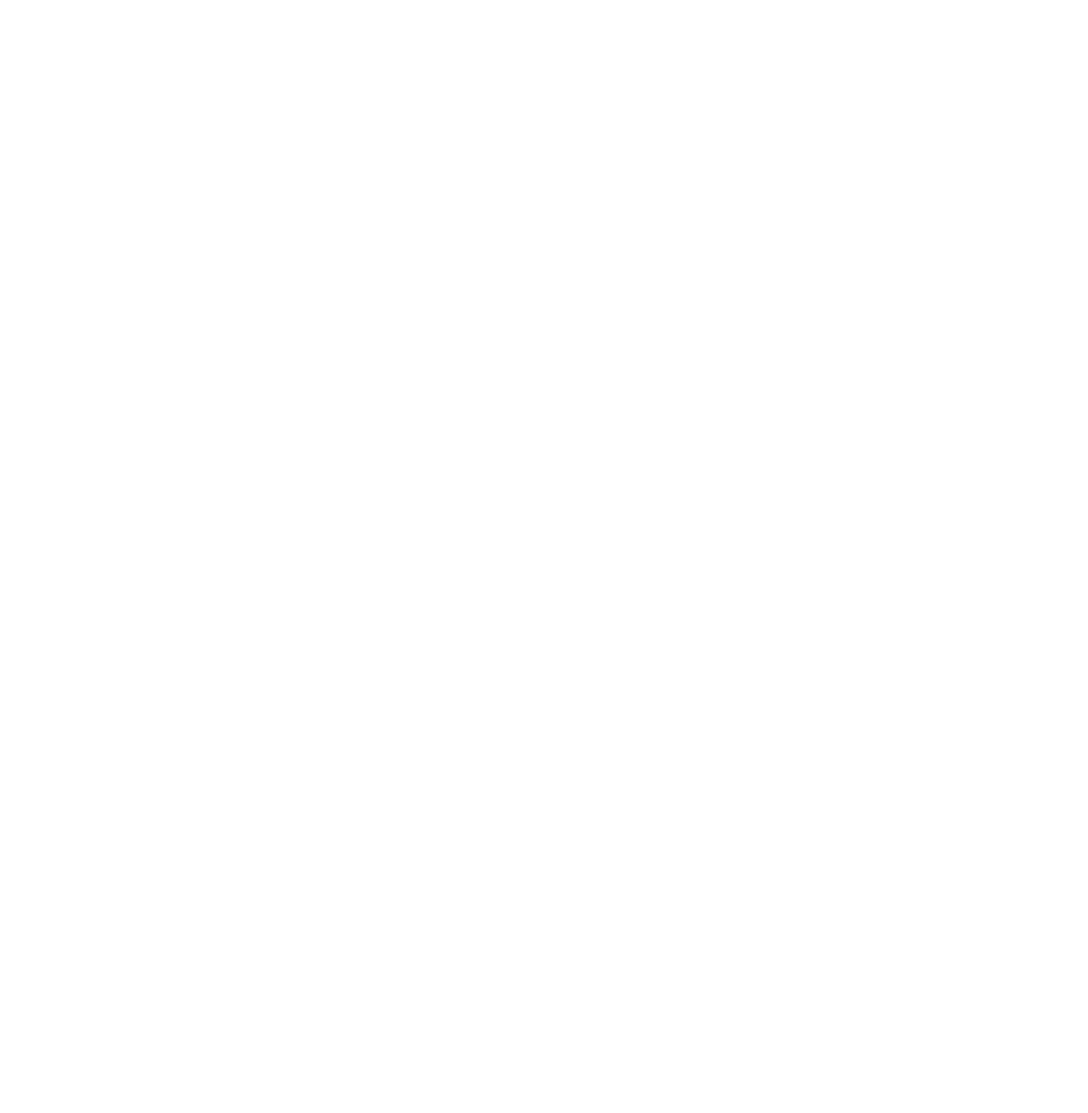
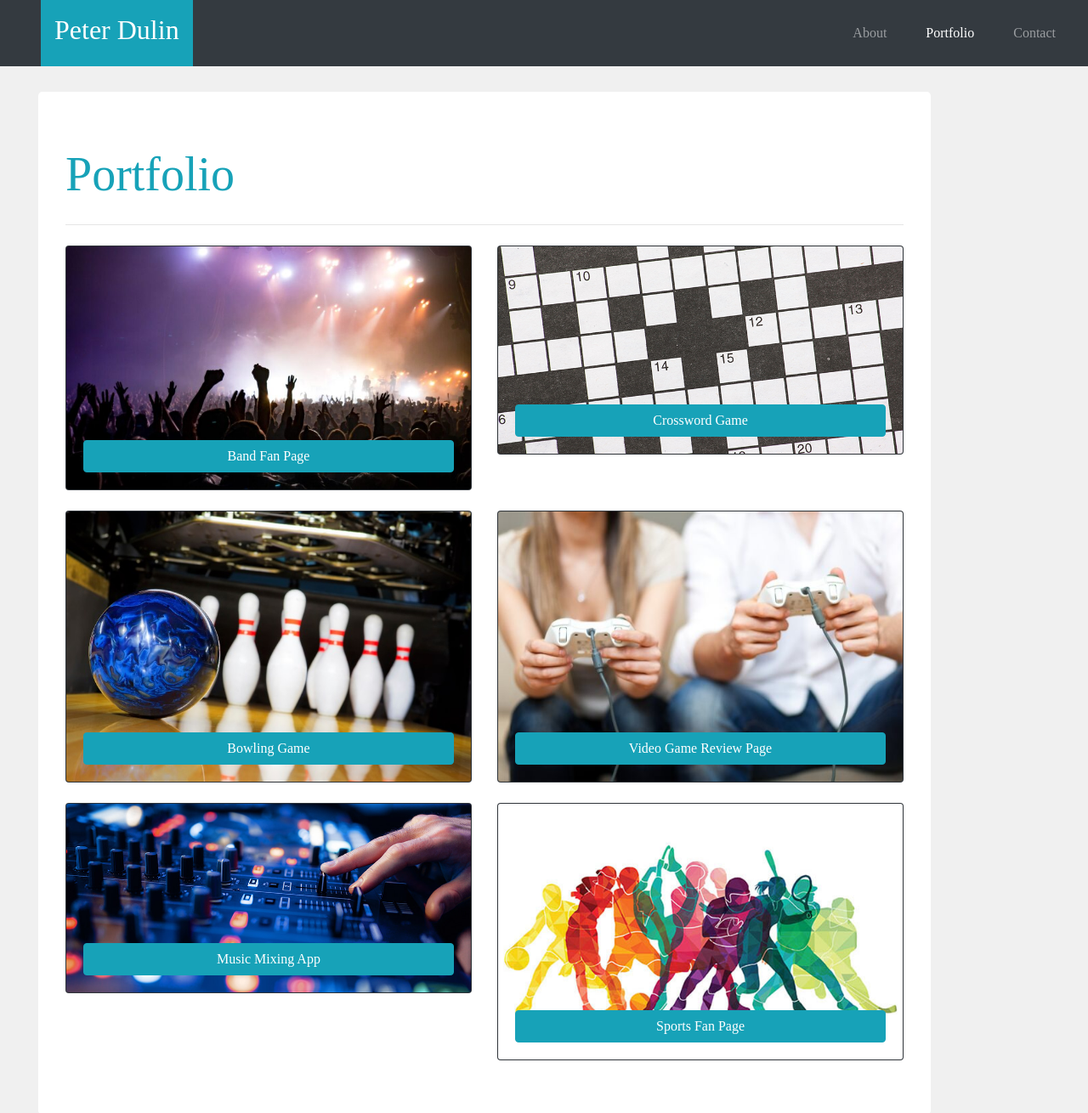
Before and after one commit to Dulinp/Homework2, a plain HTML site: page portfolio.html in a window 1280 px wide. Shown: the top 1310 px of the page at 85% size. Before the commit the page ends 800 px from the top, so only its background shows below. Drawn offline with nearby package versions, Linux system fonts and the light colour scheme; a web font is replaced by a local one.

Commit message:
ongoing edits

```diff
--- /dev/null
+++ b/assets/css/style.css
@@ -0,0 +1,23 @@
+body {
+    padding: 0;
+    margin: 0;
+    background-color:rgb(240, 240, 240);
+}
+
+.navbar a {
+    font-family: 'Trocchi', serif;
+}
+
+.nav-link {
+    margin-right: 30px;
+}
+
+.container {
+    float: left;
+}
+
+.jumbotron {
+    background-color: white;
+    margin: 30px;
+    font-family: 'Trocchi', serif;
+}
--- a/index.html
+++ b/index.html
@@ -7,25 +7,25 @@
     <link rel="stylesheet" href="https://maxcdn.bootstrapcdn.com/bootstrap/4.0.0/css/bootstrap.min.css" integrity="sha384-Gn5384xqQ1aoWXA+058RXPxPg6fy4IWvTNh0E263XmFcJlSAwiGgFAW/dAiS6JXm" crossorigin="anonymous">
     <link rel="preconnect" href="https://fonts.gstatic.com">
     <link href="https://fonts.googleapis.com/css2?family=Trocchi&display=swap" rel="stylesheet">
-    <link rel="stylesheet" type="text/css" href="style.css">
+    <link rel="stylesheet" type="text/css" href="./assets/css/style.css">
 </head>
 
 <body>
   <nav class="navbar p-0 navbar-expand-md navbar-dark bg-dark">
-    <a class="navbar-brand p-3 ml-5 bg-info" href="#"><h2>Peter Dulin</h2></a>
+    <a class="navbar-brand p-3 ml-5 bg-info" href="./index.html"><h2>Peter Dulin</h2></a>
     <button class="navbar-toggler" type="button" data-toggle="collapse" data-target="#navbarNav" aria-controls="navbarNav" aria-expanded="false" aria-label="Toggle navigation">
     <span class="navbar-toggler-icon"></span>
     </button>
     <div class="collapse navbar-collapse" id="navbarNav">
       <ul class="navbar-nav ml-auto">
         <li class="nav-item active">
-          <a class="nav-link" href="#">About <span class="sr-only"></span></a>
+          <a class="nav-link" href="./index.html">About<span class="sr-only"></span></a>
         </li>
         <li class="nav-item">
-          <a class="nav-link" href="#">Portfolio</a>
+          <a class="nav-link" href="./portfolio.html">Portfolio</a>
         </li>
         <li class="nav-item">
-          <a class="nav-link" href="#">Contact</a>
+          <a class="nav-link" href="./contact.html">Contact</a>
         </li>
       </ul>
     </div>
@@ -33,15 +33,20 @@
 
   <div class="container">
     <div class="jumbotron">
-          <h1 class="display-4">Portfolio</h1>
+      <h1 class="display-4 text-info">About Me</h1>
       <hr class="my-4">
-
+      <div class="row">
+        <div class="col-md-12">
+          <div class="image-wrapper float-left pr-4">
+            <img src="./assets/images/My Headshot.jpg" class="img-fluid" alt="Responsive image">
           </div>
-
+          <p class="text-wrap">Hello! My name is Peter Dulin. I am originally from Westchester, NY, but I now currently live in Granby, CT. I have been married for about a year and half now and have a 1 year old border collie named Brody. I am currently a personal trainer and work in Hartford, CT and enrolled in the Coding Bootcamp program through the University of Connecticut.</p>
+          <p>Most of my hobbies include being outdoors. I love going hiking and bringing the family down to our local river. When I'm not outdoors I'm usually doing some sort of project around the house. I have also been a bowler my whole life bowling through highschool and in college. Highest game is a 299...yes I missed 1 pin.</p>
+        </div>
+      </div>
     </div>
 
     <script src="https://code.jquery.com/jquery-3.2.1.slim.min.js" integrity="sha384-KJ3o2DKtIkvYIK3UENzmM7KCkRr/rE9/Qpg6aAZGJwFDMVNA/GpGFF93hXpG5KkN" crossorigin="anonymous"></script>
     <script src="https://cdnjs.cloudflare.com/ajax/libs/popper.js/1.12.9/umd/popper.min.js" integrity="sha384-ApNbgh9B+Y1QKtv3Rn7W3mgPxhU9K/ScQsAP7hUibX39j7fakFPskvXusvfa0b4Q" crossorigin="anonymous"></script>
     <script src="https://maxcdn.bootstrapcdn.com/bootstrap/4.0.0/js/bootstrap.min.js" integrity="sha384-JZR6Spejh4U02d8jOt6vLEHfe/JQGiRRSQQxSfFWpi1MquVdAyjUar5+76PVCmYl" crossorigin="anonymous"></script>
-</body>
-</html>
+</body
--- a/portfolio.html
+++ b/portfolio.html
@@ -0,0 +1,101 @@
+<!DOCTYPE html>
+<html lang="en">
+<head>
+    <meta charset="UTF-8">
+    <meta name="viewport" content="width=device-width, initial-scale=1.0">
+    <title>My Portfolio</title>
+    <link rel="stylesheet" href="https://maxcdn.bootstrapcdn.com/bootstrap/4.0.0/css/bootstrap.min.css" integrity="sha384-Gn5384xqQ1aoWXA+058RXPxPg6fy4IWvTNh0E263XmFcJlSAwiGgFAW/dAiS6JXm" crossorigin="anonymous">
+    <link rel="preconnect" href="https://fonts.gstatic.com">
+    <link href="https://fonts.googleapis.com/css2?family=Trocchi&display=swap" rel="stylesheet">
+    <link rel="stylesheet" type="text/css" href="./assets/css/style.css">
+</head>
+
+<body>
+  <nav class="navbar p-0 navbar-expand-md navbar-dark bg-dark">
+    <a class="navbar-brand p-3 ml-5 bg-info" href="./index.html"><h2>Peter Dulin</h2></a>
+    <button class="navbar-toggler" type="button" data-toggle="collapse" data-target="#navbarNav" aria-controls="navbarNav" aria-expanded="false" aria-label="Toggle navigation">
+    <span class="navbar-toggler-icon"></span>
+    </button>
+    <div class="collapse navbar-collapse" id="navbarNav">
+      <ul class="navbar-nav ml-auto">
+        <li class="nav-item">
+          <a class="nav-link" href="./index.html">About<span class="sr-only"></span></a>
+        </li>
+        <li class="nav-item active">
+          <a class="nav-link" href="./portfolio.html">Portfolio</a>
+        </li>
+        <li class="nav-item">
+          <a class="nav-link" href="./contact.html">Contact</a>
+        </li>
+      </ul>
+    </div>
+  </nav>
+
+    <div class="container">
+        <div class="jumbotron">
+          <h1 class="display-4 text-info">Portfolio</h1>
+          <hr class="my-4">
+          <div class="row">
+            <div class="col-md-6">
+              <div class="card bg-dark text-white">
+                <img src="./assets/images/Concert.jpg" class="card-img" alt="Fans at a concert">
+                <div class="card-img-overlay d-flex flex-column">
+                  <a href="#" class="btn btn-info btn-block mt-auto">Band Fan Page</a>
+                </div>
+              </div>
+            </div>
+            <div class="col-md-6">
+              <div class="card bg-dark text-white">
+                <img src="./assets/images/crossword.jpg" class="card-img" alt="A newspaper crossword">
+                <div class="card-img-overlay d-flex flex-column">
+                  <a href="#" class="btn btn-info btn-block mt-auto">Crossword Game</a>
+                </div>
+              </div>
+            </div>
+          </div>
+          <br>
+          <div class="row">
+            <div class="col-md-6">
+              <div class="card bg-dark text-white">
+                <img src="./assets/images/bowling.jpg" class="card-img" alt="Bowling ball about to hit pins">
+                <div class="card-img-overlay d-flex flex-column">
+                  <a href="#" class="btn btn-info btn-block mt-auto">Bowling Game</a>
+                </div>
+              </div>
+            </div>
+            <div class="col-md-6">
+              <div class="card bg-dark text-white">
+                <img src="./assets/images/playing video games.jpg" class="card-img" alt="Two people playing video games">
+                <div class="card-img-overlay d-flex flex-column">
+                  <a href="#" class="btn btn-info btn-block mt-auto">Video Game Review Page</a>
+                </div>
+              </div>
+            </div>
+          </div>
+          <br>
+          <div class="row">
+            <div class="col-md-6">
+              <div class="card bg-dark text-white">
+                <img src="./assets/images/music mixing.jpg" class="card-img" alt="Bowling ball about to hit pins">
+                <div class="card-img-overlay d-flex flex-column">
+                  <a href="#" class="btn btn-info btn-block mt-auto">Music Mixing App</a>
+                </div>
+              </div>
+            </div>
+            <div class="col-md-6">
+              <div class="card bg-dark text-white">
+                <img src="./assets/images/sports.jpg" class="card-img" alt="Two people playing video games">
+                <div class="card-img-overlay d-flex flex-column">
+                  <a href="#" class="btn btn-info btn-block mt-auto">Sports Fan Page</a>
+                </div>
+              </div>
+            </div>
+          </div>
+        </div>
+    </div>
+
+      <script src="https://code.jquery.com/jquery-3.2.1.slim.min.js" integrity="sha384-KJ3o2DKtIkvYIK3UENzmM7KCkRr/rE9/Qpg6aAZGJwFDMVNA/GpGFF93hXpG5KkN" crossorigin="anonymous"></script>
+      <script src="https://cdnjs.cloudflare.com/ajax/libs/popper.js/1.12.9/umd/popper.min.js" integrity="sha384-ApNbgh9B+Y1QKtv3Rn7W3mgPxhU9K/ScQsAP7hUibX39j7fakFPskvXusvfa0b4Q" crossorigin="anonymous"></script>
+      <script src="https://maxcdn.bootstrapcdn.com/bootstrap/4.0.0/js/bootstrap.min.js" integrity="sha384-JZR6Spejh4U02d8jOt6vLEHfe/JQGiRRSQQxSfFWpi1MquVdAyjUar5+76PVCmYl" crossorigin="anonymous"></script>
+</body>
+</html>
```
Also changed, not shown: assets/images/Concert.jpg (added), assets/images/My Headshot.jpg (added), assets/images/bowling.jpg (added), assets/images/crossword.jpg (added), assets/images/music mixing.jpg (added), assets/images/playing video games.jpg (added), assets/images/sports.jpg (added), 2 other files. Lines whose indentation alone changed are shown as unchanged.
